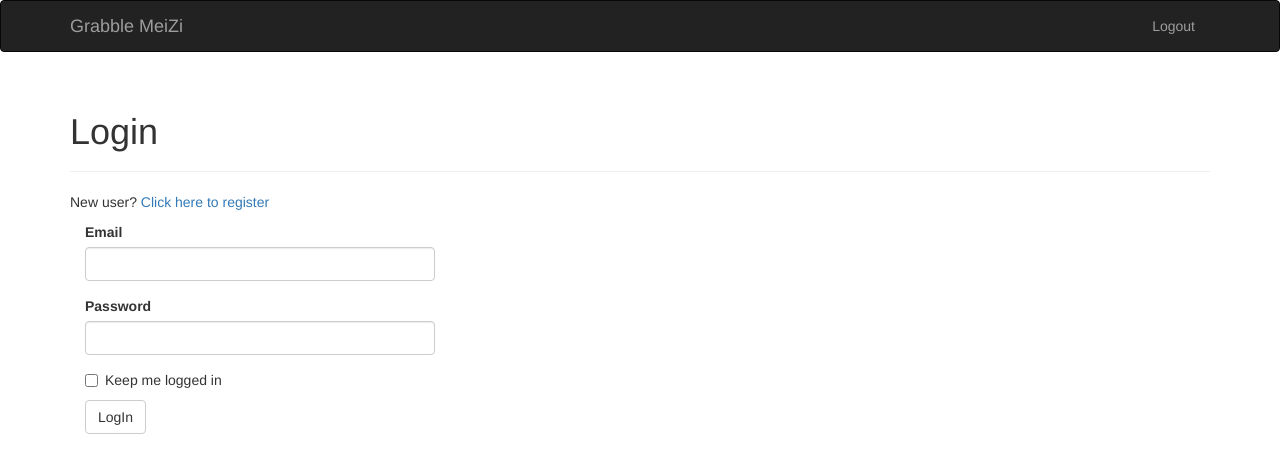
After one commit to MonkeyVI/grabbleMeizi, a Flask app: page /auth/admin-login in a window 1280 px wide. The commit adds this page. Shown: the top 473 px of the page. Run offline with Flask 2, Linux system fonts and the light colour scheme; some libraries are stand-ins or nearby versions.

Commit message:
WIP: #5 init user login and register

```diff
--- a/app/auth/__init__.py
+++ b/app/auth/__init__.py
@@ -8,4 +8,4 @@ from flask import Blueprint
 
 auth = Blueprint('auth', __name__)
 
-from . import views
+from . import views, admin_login_views
--- a/app/auth/admin_login_views.py
+++ b/app/auth/admin_login_views.py
@@ -23,7 +23,7 @@ def admin_login():
     """
     form = LoginForm()
     if form.validate_on_submit():
-        user = db.slave_session.query(AdminUser).filter_by(email=form.email.data).first()
+        user = AdminUser.query.filter_by(email=form.email.data).first()
         if user is not None and user.verify_password(form.password.data):
             login_user(user)
             return redirect('/admin')
@@ -38,7 +38,7 @@ def admin_register():
     :return:
     """
     form = RegistrationForm()
-    if form.validate_on_submit() and form.email.data.endswith('@missfresh.cn'):
+    if form.validate_on_submit():
         user = AdminUser(email=form.email.data,
                          user_name=form.username.data,
                          password=form.password.data)
@@ -50,7 +50,6 @@ def admin_register():
                    user=user, token=token)
         flash(gettext('A confirmation email has been sent to you be email.'))
         return redirect(url_for('auth.admin_login'))
-    flash(gettext('Use *@missfresh.cn only!'))
     return render_template('auth/register.html', form=form)
 
 
--- a/app/auth/forms.py
+++ b/app/auth/forms.py
@@ -18,7 +18,7 @@ class LoginForm(Form):
 
     password = PasswordField(lazy_gettext('Password'), validators=[Required()])
     remember_me = BooleanField(lazy_gettext('Keep me logged in'))
-    submit = SubmitField(lazy_gettext('Log In'))
+    submit = SubmitField(lazy_gettext('LogIn'))
 
 
 class RegistrationForm(Form):
--- a/app/auth/modles.py
+++ b/app/auth/modles.py
@@ -14,7 +14,7 @@ __author__ = 'Vito'
 class AdminUser(UserMixin, BaseModel):
     __tablename__ = 'users'
     id = db.Column(db.Integer, primary_key=True)
-    email = db.Column(db.String(255), primary_key=True)
+    email = db.Column(db.String(255))
     user_name = db.Column(db.String(255))
     password_hash = db.Column(db.String(255))
     confirmed = db.Column(db.Boolean, default=False)
--- a/app/exts.py
+++ b/app/exts.py
@@ -39,5 +39,5 @@ bootstrap = Bootstrap()
 
 
 login_manager = LoginManager()
-login_manager.login_view = "main.login"
+login_manager.login_view = "auth.admin_login"
 login_manager.login_message_category = "warning"
--- /dev/null
+++ b/app/templates/auth/login.html
@@ -0,0 +1,17 @@
+{% extends "base.html" %}
+{% import "bootstrap/wtf.html" as wtf %}
+
+{% block title %} Schnitt Stelle {% endblock %}
+
+{% block page_content %}
+    <div class="page-header">
+        <h1>{{ gettext('Login') }}</h1>
+    </div>
+    <p>
+        {{ gettext('New user?') }}
+        <a href="{{ url_for('auth.admin_register') }}"> {{ gettext('Click here to register') }}</a>
+    </p>
+    <div class="col-md-4">
+        {{ wtf.quick_form(form) }}
+    </div>
+{% endblock %}
--- a/app/templates/index.html
+++ b/app/templates/index.html
@@ -1,6 +1,6 @@
 {% extends "base.html" %}
-{% block title %} Schnitt Stelle {% endblock %}
+{% block title %} GMZ {% endblock %}
 
 {% block page_content %}
-    <a href="/admin/">Click me to Admin!</a>
+    <a href="/admin/">{{ _('Click me to Admin!') }}</a>
 {% endblock %}
--- a/app/templates/layout.html
+++ b/app/templates/layout.html
@@ -8,6 +8,6 @@
 
 {% block brand %}
     {{ super() }}
-    <!--<span class="pull-left" style="line-height: 40px; width: 60px;"><a href="{{ url_for('auth.logout') }}">[{{ _('Logout') }}]</a></span>-->
+    <span class="pull-left" style="line-height: 40px; width: 60px;"><a href="{{ url_for('auth.logout') }}">[{{ _('Logout') }}]</a></span>
 
 {% endblock %}
```
Also changed, not shown: app/__init__.py (+15 -2 lines), app/auth/views.py (+17 -2 lines), app/templates/auth/register.html (added, +13 -0 lines), README.md, translations/zh/LC_MESSAGES/messages.po.
